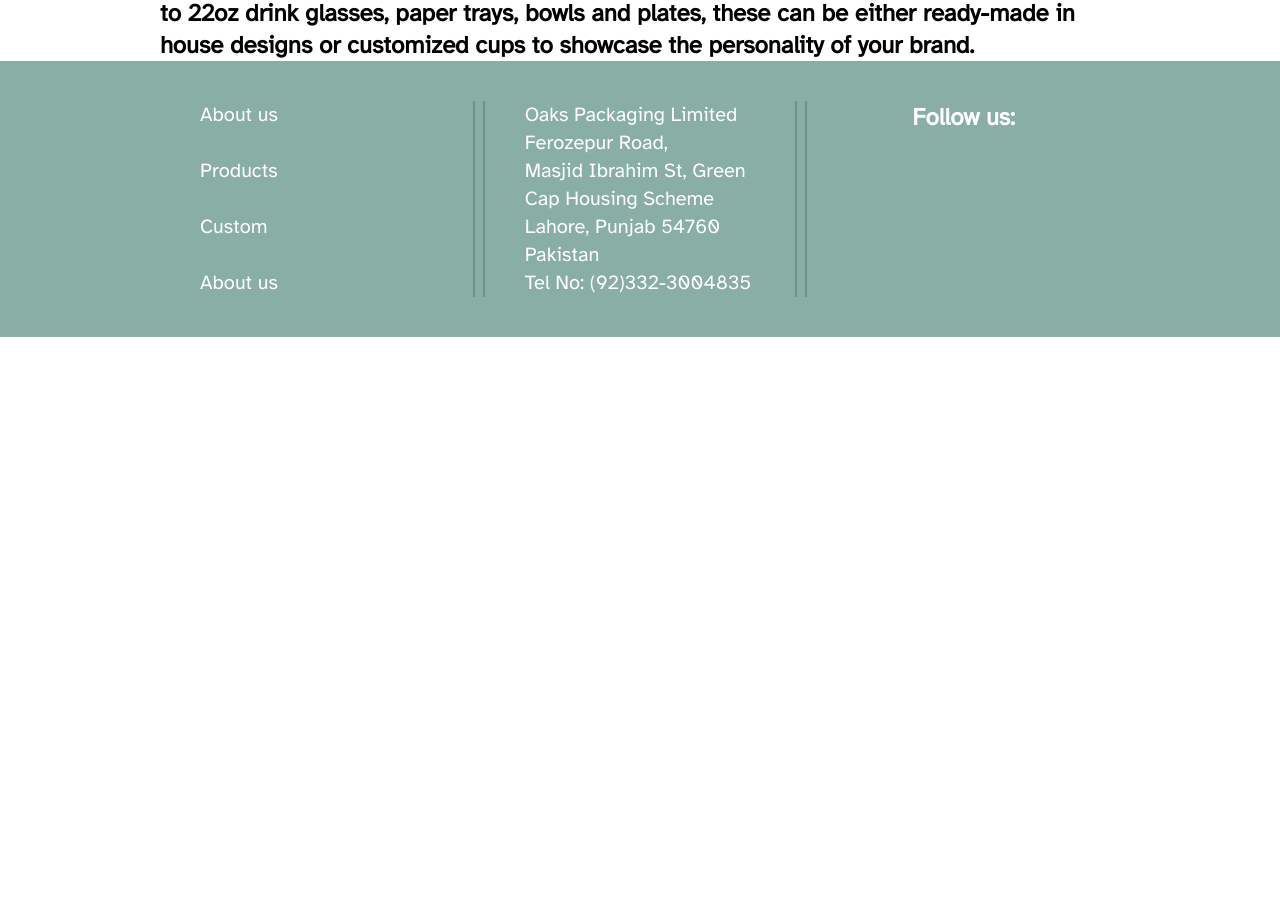
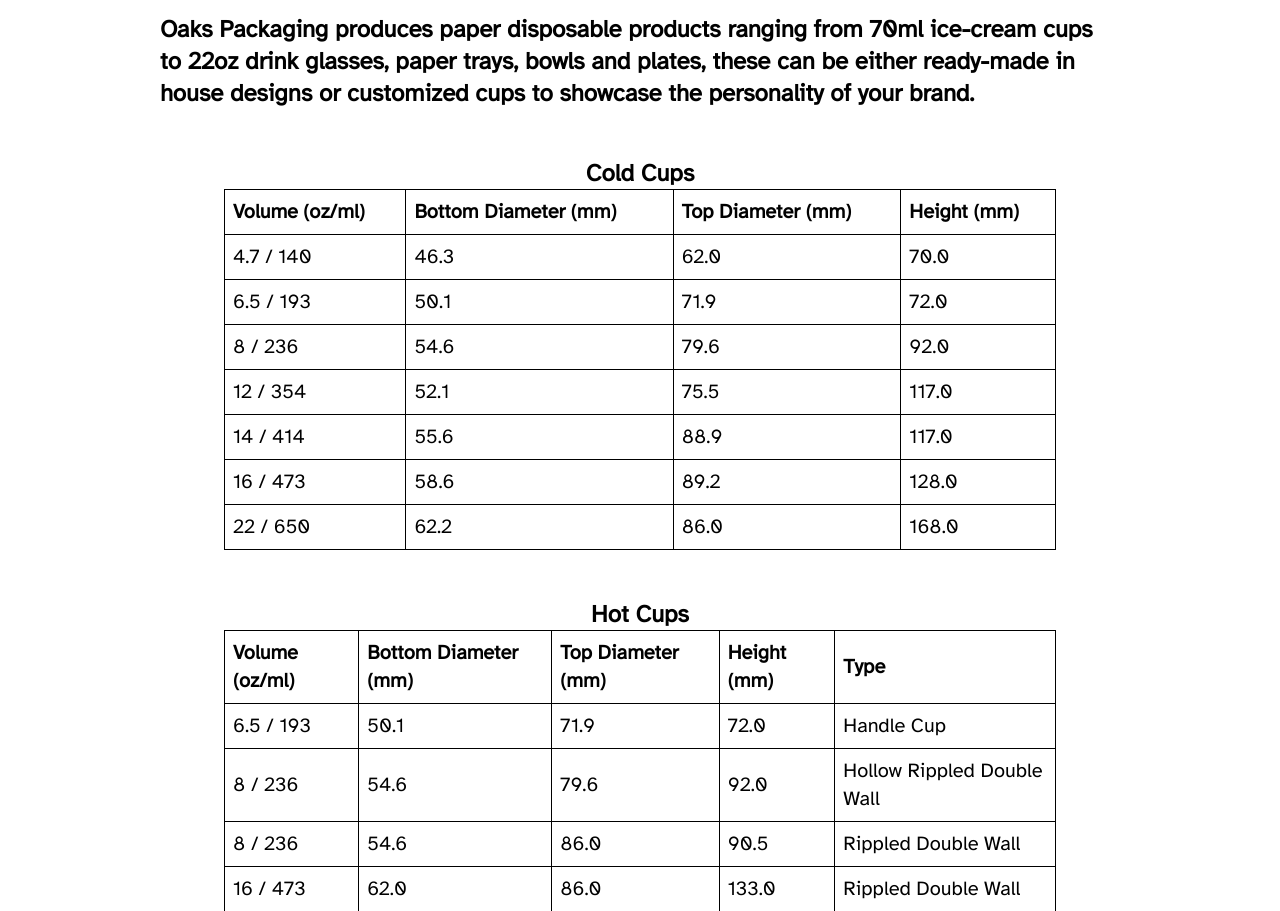
Before and after one commit to khawaja-ammar/nextjs_oaks-website, a Next.js app: page /products in a window 1280 px wide. Shown: the part 189-1100 px from the top of the page. Before the commit the page ends 800 px from the top, so only its background shows below. Built offline with nearby package versions, Linux system fonts and the light colour scheme.

Commit message:
added tables in products page

```diff
--- a/src/app/globals.css
+++ b/src/app/globals.css
@@ -18,6 +18,17 @@
   a:hover {
     @apply cursor-pointer opacity-50;
   }
+  table {
+    border-collapse: collapse;
+    width: 100%;
+  }
+
+  td,
+  th {
+    border: 1px solid #000000;
+    text-align: left;
+    padding: 8px;
+  }
 }
 
 @layer components {
--- a/src/app/products/page.tsx
+++ b/src/app/products/page.tsx
@@ -3,15 +3,297 @@
   description: "",
 };
 
+const coldCupsTable = (
+  <>
+    <h3 className="w-full text-center">Cold Cups</h3>
+    <table>
+      <thead>
+        <tr>
+          <th>Volume (oz/ml)</th>
+          <th>Bottom Diameter (mm)</th>
+          <th>Top Diameter (mm)</th>
+          <th>Height (mm)</th>
+        </tr>
+      </thead>
+      <tbody>
+        <tr>
+          <td>4.7 / 140</td>
+          <td>46.3</td>
+          <td>62.0</td>
+          <td>70.0</td>
+        </tr>
+        <tr>
+          <td>6.5 / 193</td>
+          <td>50.1</td>
+          <td>71.9</td>
+          <td>72.0</td>
+        </tr>
+        <tr>
+          <td>8 / 236</td>
+          <td>54.6</td>
+          <td>79.6</td>
+          <td>92.0</td>
+        </tr>
+        <tr>
+          <td>12 / 354</td>
+          <td>52.1</td>
+          <td>75.5</td>
+          <td>117.0</td>
+        </tr>
+        <tr>
+          <td>14 / 414</td>
+          <td>55.6</td>
+          <td>88.9</td>
+          <td>117.0</td>
+        </tr>
+        <tr>
+          <td>16 / 473</td>
+          <td>58.6</td>
+          <td>89.2</td>
+          <td>128.0</td>
+        </tr>
+        <tr>
+          <td>22 / 650</td>
+          <td>62.2</td>
+          <td>86.0</td>
+          <td>168.0</td>
+        </tr>
+      </tbody>
+    </table>
+  </>
+);
+
+const hotCupsTable = (
+  <>
+    <h3 className="w-full text-center">Hot Cups</h3>
+    <table>
+      <thead>
+        <tr>
+          <th>Volume (oz/ml)</th>
+          <th>Bottom Diameter (mm)</th>
+          <th>Top Diameter (mm)</th>
+          <th>Height (mm)</th>
+          <th>Type</th>
+        </tr>
+      </thead>
+      <tbody>
+        <tr>
+          <td>6.5 / 193</td>
+          <td>50.1</td>
+          <td>71.9</td>
+          <td>72.0</td>
+          <td>Handle Cup</td>
+        </tr>
+        <tr>
+          <td>8 / 236</td>
+          <td>54.6</td>
+          <td>79.6</td>
+          <td>92.0</td>
+          <td>Hollow Rippled Double Wall</td>
+        </tr>
+        <tr>
+          <td>8 / 236</td>
+          <td>54.6</td>
+          <td>86.0</td>
+          <td>90.5</td>
+          <td>Rippled Double Wall</td>
+        </tr>
+        <tr>
+          <td>16 / 473</td>
+          <td>62.0</td>
+          <td>86.0</td>
+          <td>133.0</td>
+          <td>Rippled Double Wall</td>
+        </tr>
+        <tr>
+          <td>22 / 650</td>
+          <td>62.2</td>
+          <td>86.0</td>
+          <td>168.0</td>
+          <td>Rippled Double Wall</td>
+        </tr>
+      </tbody>
+    </table>
+  </>
+);
+
+const iceCreamCupsTable = (
+  <>
+    <h3 className="w-full text-center">Ice-cream Cups</h3>
+    <table>
+      <thead>
+        <tr>
+          <th>Volume (oz/ml)</th>
+          <th>Bottom Diameter (mm)</th>
+          <th>Top Diameter (mm)</th>
+          <th>Height (mm)</th>
+        </tr>
+      </thead>
+      <tbody>
+        <tr>
+          <td>2.36 / 70 </td>
+          <td>55.9</td>
+          <td>69.0</td>
+          <td>43.0</td>
+        </tr>
+        <tr>
+          <td>2.70 / 80</td>
+          <td>58.8</td>
+          <td>73.0</td>
+          <td>47.5</td>
+        </tr>
+        <tr>
+          <td>3.38 / 100</td>
+          <td>59.9</td>
+          <td>75.1</td>
+          <td>50.0</td>
+        </tr>
+        <tr>
+          <td>3.38 / 100</td>
+          <td>85.0</td>
+          <td>72.0</td>
+          <td>45.0</td>
+        </tr>
+      </tbody>
+    </table>
+  </>
+);
+
+const bowlsTable = (
+  <>
+    <h3 className="w-full text-center">Bowls</h3>
+    <table>
+      <thead>
+        <tr>
+          <th>Volume (oz/ml)</th>
+          <th>Bottom Diameter (mm)</th>
+          <th>Top Diameter (mm)</th>
+          <th>Height (mm)</th>
+        </tr>
+      </thead>
+      <tbody>
+        <tr>
+          <td>10 / 295</td>
+          <td>95.6</td>
+          <td>115.4</td>
+          <td>83.0</td>
+        </tr>
+        <tr>
+          <td>16 / 475</td>
+          <td>78.5</td>
+          <td>97.3</td>
+          <td>70.0</td>
+        </tr>
+      </tbody>
+    </table>
+  </>
+);
+
+const saladTrays = (
+  <>
+    <h3 className="w-full text-center">Salad Trays</h3>
+    <table>
+      <thead>
+        <tr>
+          <th>Depth (mm)</th>
+          <th>Length (mm)</th>
+          <th>Width (mm)</th>
+        </tr>
+      </thead>
+      <tbody>
+        <tr>
+          <td>34.0</td>
+          <td>138.0</td>
+          <td>113.0</td>
+        </tr>
+        <tr>
+          <td>34.0</td>
+          <td>122.0</td>
+          <td>97.0</td>
+        </tr>
+      </tbody>
+    </table>
+  </>
+);
+
+const paperPlates = (
+  <>
+    <h3 className="w-full text-center">Paper Plates</h3>
+    <table>
+      <thead>
+        <tr>
+          <th>Depth (mm)</th>
+          <th>Diameter (mm)</th>
+        </tr>
+      </thead>
+      <tbody>
+        <tr>
+          <td>15.5</td>
+          <td>190.0</td>
+        </tr>
+        <tr>
+          <td>33.5</td>
+          <td>202.0</td>
+        </tr>
+        <tr>
+          <td>23.0</td>
+          <td>214.5</td>
+        </tr>
+      </tbody>
+    </table>
+  </>
+);
+
+const plasticLids = (
+  <>
+    <h3 className="w-full text-center">Plastic Lids</h3>
+    <table>
+      <thead>
+        <tr>
+          <th>Cup size</th>
+          <th>Type</th>
+        </tr>
+      </thead>
+      <tbody>
+        <tr>
+          <td>8 oz</td>
+          <td>Cold Cups/Hot Cups</td>
+        </tr>
+        <tr>
+          <td>12 oz</td>
+          <td>Cold Cups/Hot Cups</td>
+        </tr>
+        <tr>
+          <td>16 oz</td>
+          <td>Cold Cups/Hot Cups</td>
+        </tr>
+        <tr>
+          <td>22 oz</td>
+          <td>Cold Cups/Hot Cups</td>
+        </tr>
+      </tbody>
+    </table>
+  </>
+);
+
 export default function Products() {
   return (
     <main className="sectionPadding">
-      <h3>
+      <h3 className="py-12">
         Oaks Packaging produces paper disposable products ranging from 70ml
         ice-cream cups to 22oz drink glasses, paper trays, bowls and plates,
         these can be either ready-made in house designs or customized cups to
         showcase the personality of your brand.
       </h3>
+      <section className="flex flex-col gap-12 px-16 pb-12">
+        <div>{coldCupsTable}</div>
+        <div>{hotCupsTable}</div>
+        <div>{iceCreamCupsTable}</div>
+        <div>{bowlsTable}</div>
+        <div>{saladTrays}</div>
+        <div>{paperPlates}</div>
+        <div>{plasticLids}</div>
+      </section>
     </main>
   );
 }
```
